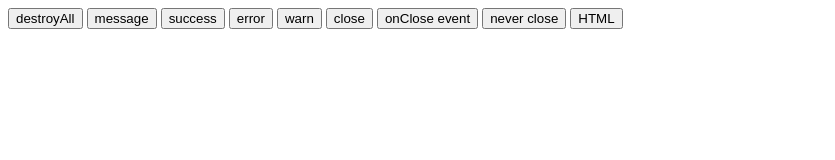
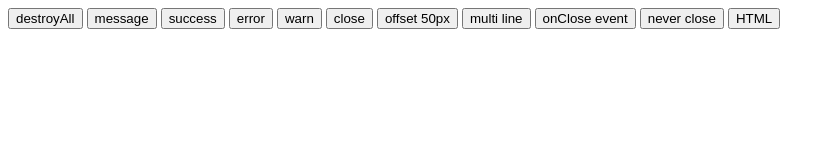
Before and after one commit to Lete114/msg-alert, a website with bundled scripts: page public/index.html in a window 1280 px wide. Shown: the whole page, without its empty margins (0-835 px from the left). Built offline with nearby package versions, Linux system fonts and the light colour scheme.

Commit message:
test: 新增 destroyAll、offset 50px、multi line  测试按钮

```diff
--- a/public/index.html
+++ b/public/index.html
@@ -17,7 +17,9 @@
     <button onclick="message.error('error'+i++)">error</button>
     <button onclick="message.warn('warn'+i++)">warn</button>
     <button onclick="message.info({text:'close '+i++,showClose:true})">close</button>
-    <button onclick="message.info({text:'onClose event '+i++,showClose:true,onClose(){alert('this the onClose event callback function')}})">
+    <button onclick="message.info({text:'close '+i++,showClose:true,offset:50})">offset 50px</button>
+    <button onclick="message.info('这是一个段落\n这是一个段落\n这是一个段落\n这是一个段落\n这是一个段落\n这是一个段落\n这是一个段落\n'+i++)">multi line</button>
+    <button onclick="message.info({text:'onClose event '+i++,showClose:true,onClose(){alert('message 被销毁前执行的函数')}})">
       onClose event
     </button>
     <button onclick="message.info({text:'never close '+i++,duration:0})">never close</button>
```
